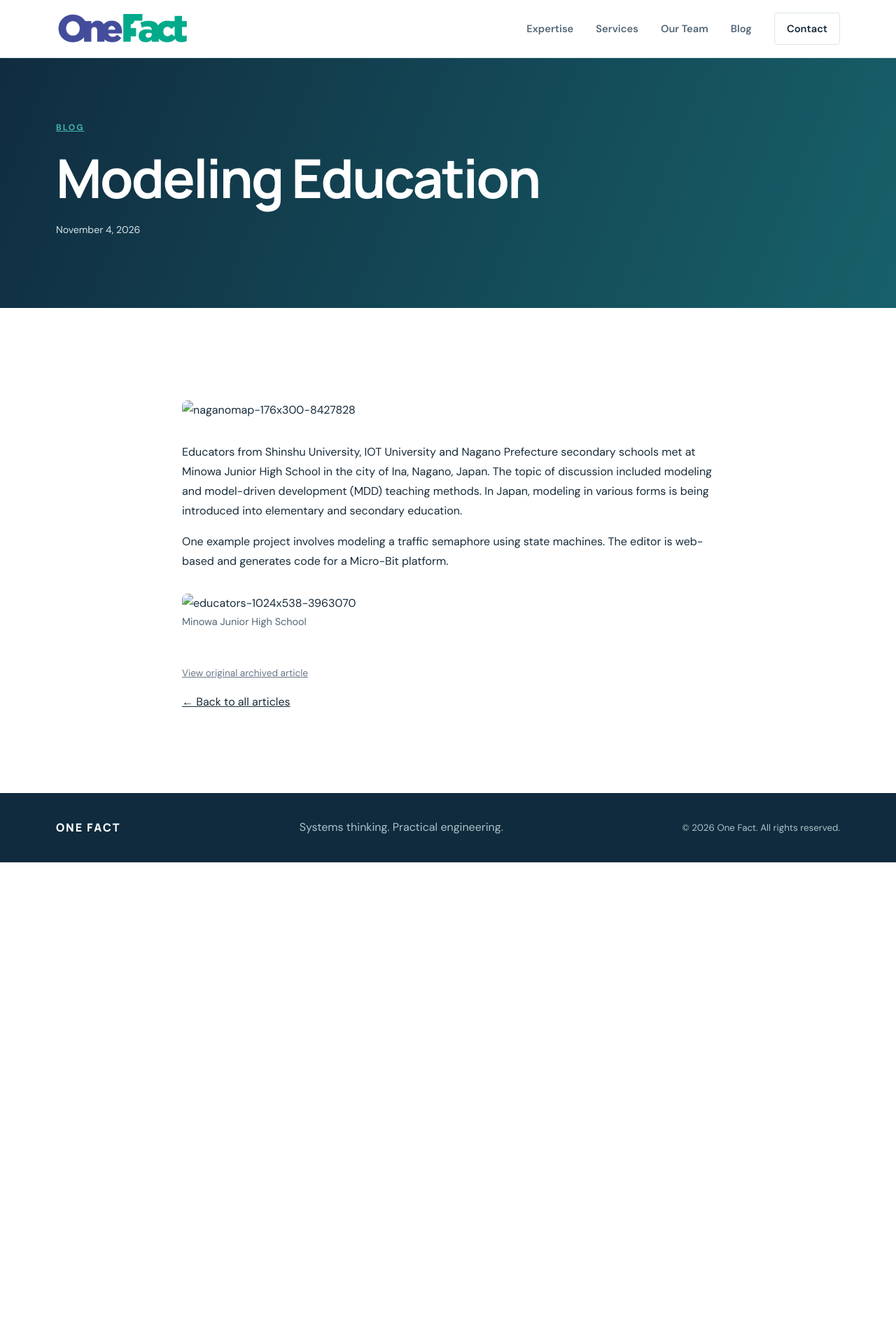
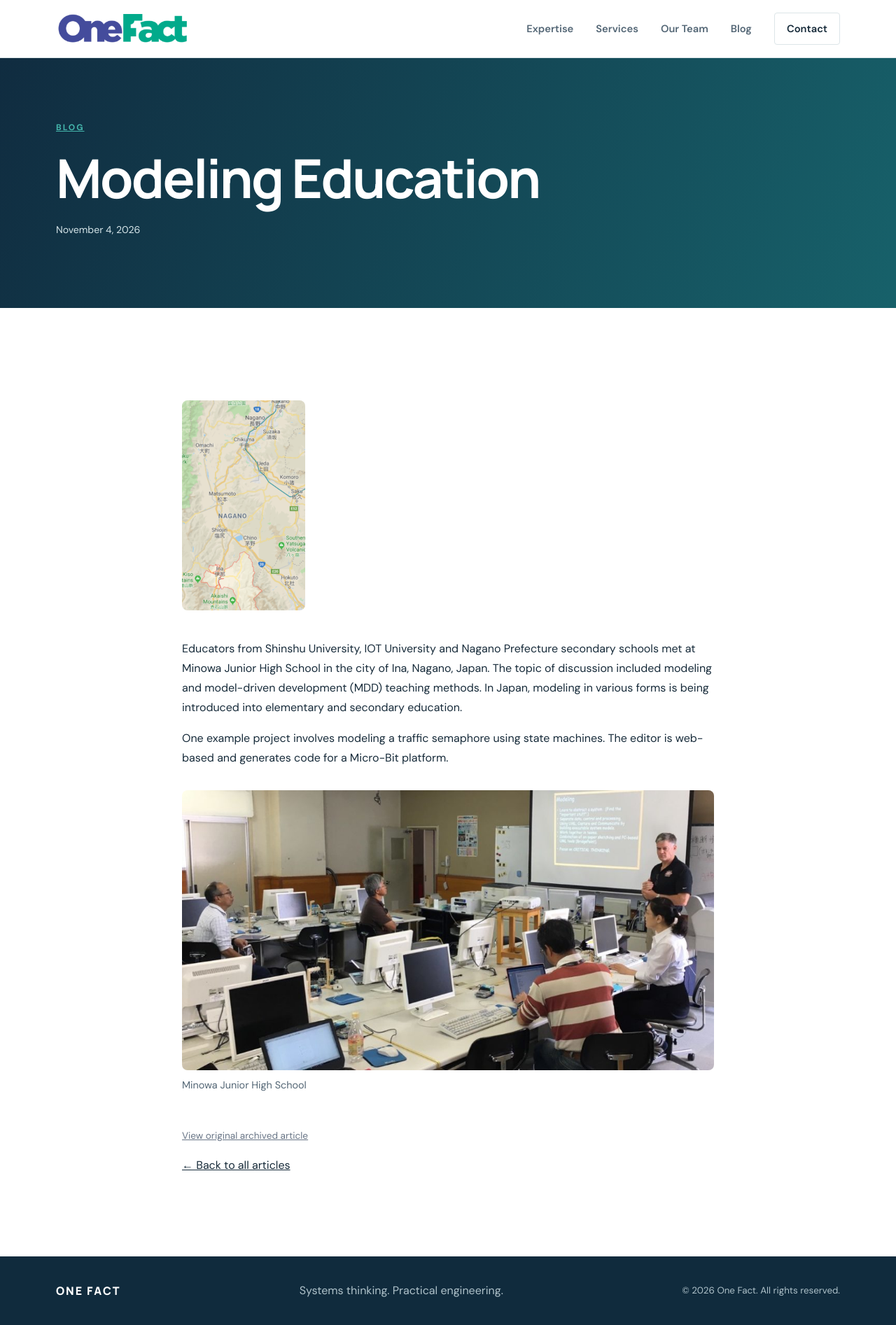
Before and after one commit to xtuml/onefactinc, a Jekyll site: the page built from _articles/modeling-education.html, in a window 1280 px wide. Shown: the whole page at 70% size. Built offline with Jekyll 4.4.1, drawn with Linux system fonts in a browser that asks for light colours; before the commit the page ends 1232 px from its top, so only the background shows below that.

Commit message:
Use local images in article

```diff
--- a/_articles/modeling-education.html
+++ b/_articles/modeling-education.html
@@ -5,7 +5,7 @@ permalink: /modeling-education/
 source_url: "https://onefact.net/modeling-education/"
 ---
 
-<div class="wp-block-image"><figure class="alignright"><img alt='naganomap-176x300-8427828' src='../wp-content/uploads/2019/10/NaganoMap-176x300-8427828.png' alt="" class="wp-image-1182"/></figure></div>
+<div class="wp-block-image"><figure class="alignright"><img alt='naganomap-176x300-8427828' src='{{ '/assets/images/NaganoMap-176x300-8427828.png' | relative_url }}' alt="" class="wp-image-1182"/></figure></div>
 
 
 
@@ -17,4 +17,4 @@ source_url: "https://onefact.net/modeling-education/"
 
 
 
-<figure class="wp-block-image"><img alt='educators-1024x538-3963070' src='../wp-content/uploads/2019/10/educators-1024x538-3963070.jpg' alt="" class="wp-image-1181"/><figcaption>Minowa Junior High School</figcaption></figure>
+<figure class="wp-block-image"><img alt='educators-1024x538-3963070' src='{{ '/assets/images/educators-1024x538-3963070.jpg' | relative_url }}' alt="" class="wp-image-1181"/><figcaption>Minowa Junior High School</figcaption></figure>
```
